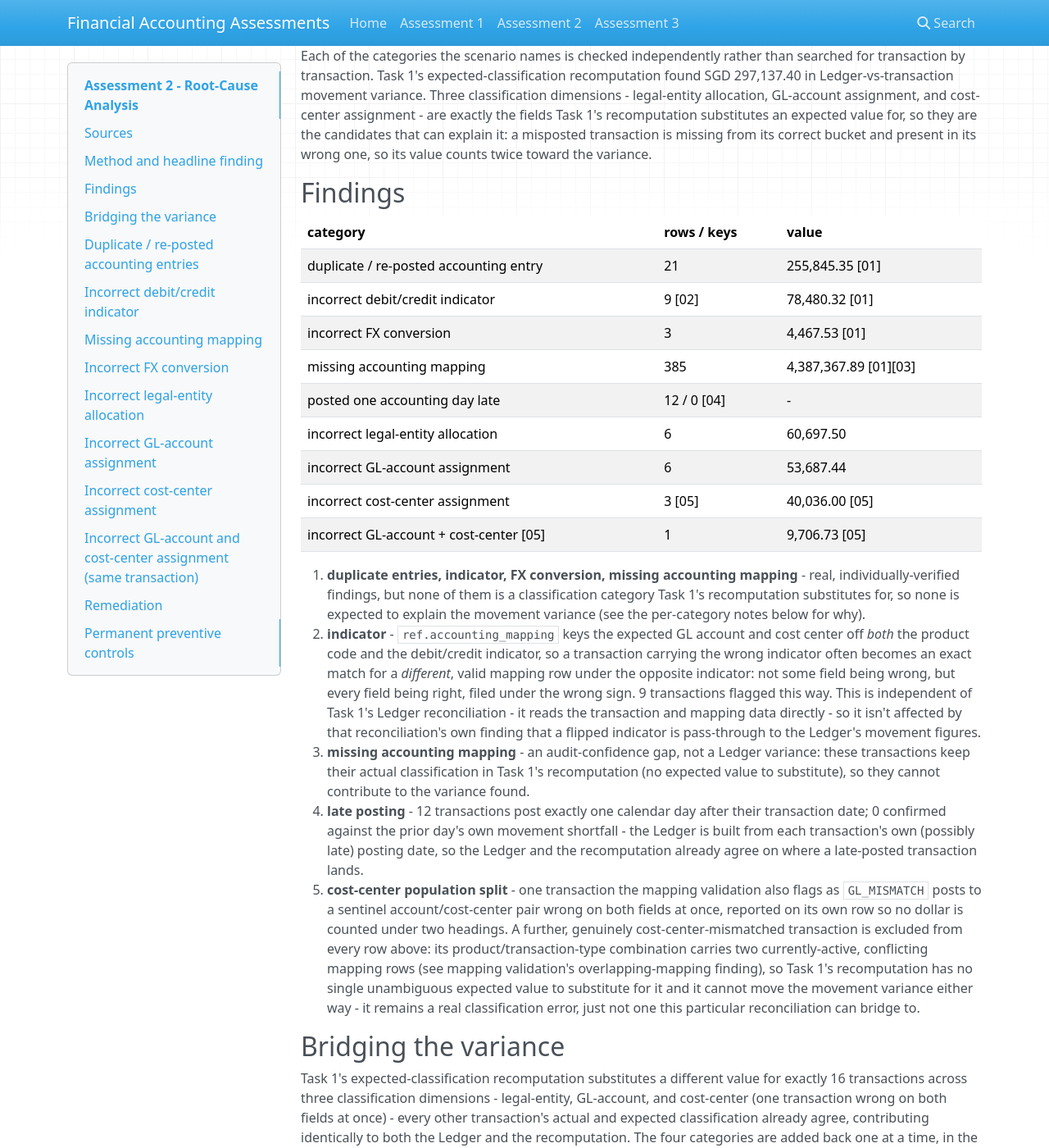
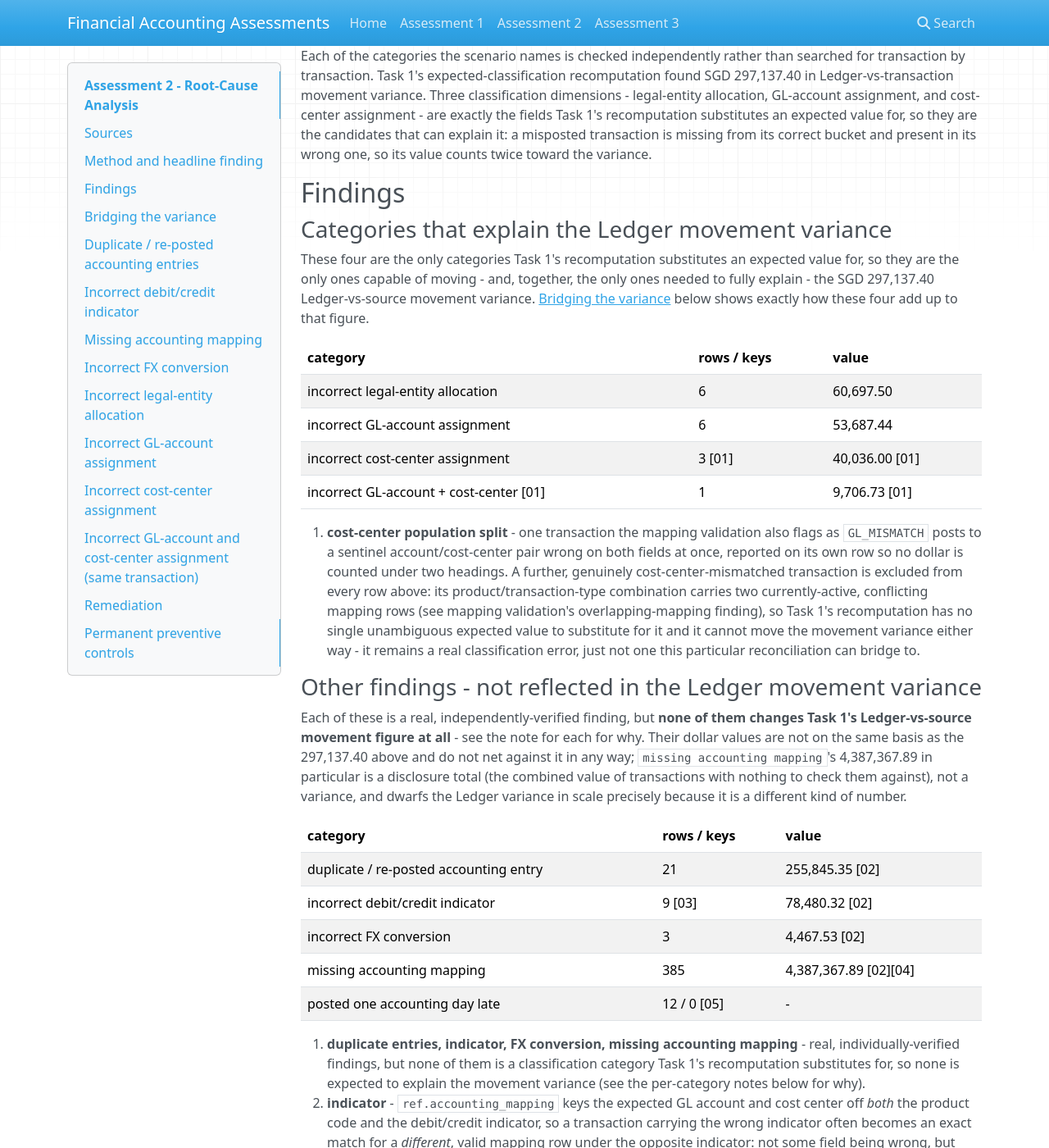
Before and after one commit to yayfalafels/de-financial-accounting-demo, an MkDocs documentation site: the page built from results/assessment-2/assessment-2-root-cause-analysis.md, in a window 1280 px wide and 1400 px high, scrolled down 355 px. Shown: the whole window at 82% size. Built offline with MkDocs 1.6.1, drawn with Linux system fonts in a browser that asks for light colours; nearby versions of some CDN libraries.

Commit message:
dev: [020] as02 root-cause Findings - split into two tables by basis
Split the Findings table in two: one table holding only the four
categories that explain the Ledger movement variance (which Bridging
the variance sums to 297,137.40), and a separate table for findings
that are real but never move that figure (duplicate entries, indicator,
FX, missing accounting mapping, late posting) - so the 4,387,367.89
missing-mapping disclosure total can no longer be read as part of the
same accounting as the 297,137.40 Ledger variance.

Co-Authored-By: Claude Sonnet 5 <noreply@anthropic.com>

```diff
--- a/results/assessment-2/assessment-2-root-cause-analysis.md
+++ b/results/assessment-2/assessment-2-root-cause-analysis.md
@@ -16,23 +16,35 @@ Each of the categories the scenario names is checked independently rather than s
 
 ## Findings
 
+### Categories that explain the Ledger movement variance
+
+These four are the only categories Task 1's recomputation substitutes an expected value for, so they are the only ones capable of moving - and, together, the only ones needed to fully explain - the SGD 297,137.40 Ledger-vs-source movement variance. [Bridging the variance](#bridging-the-variance) below shows exactly how these four add up to that figure.
+
 | category                              | rows / keys | value                  |
 | -------------------------------------- | ----------- | ------------------------ |
-| duplicate / re-posted accounting entry | 21          | 255,845.35 [01]           |
-| incorrect debit/credit indicator       | 9 [02]      | 78,480.32 [01]            |
-| incorrect FX conversion                | 3           | 4,467.53 [01]             |
-| missing accounting mapping             | 385         | 4,387,367.89 [01][03]     |
-| posted one accounting day late         | 12 / 0 [04] | -                         |
 | incorrect legal-entity allocation      | 6           | 60,697.50                 |
 | incorrect GL-account assignment        | 6           | 53,687.44                 |
-| incorrect cost-center assignment       | 3 [05]      | 40,036.00 [05]            |
-| incorrect GL-account + cost-center [05] | 1          | 9,706.73 [05]             |
+| incorrect cost-center assignment       | 3 [01]      | 40,036.00 [01]            |
+| incorrect GL-account + cost-center [01] | 1          | 9,706.73 [01]             |
 
-01. **duplicate entries, indicator, FX conversion, missing accounting mapping** - real, individually-verified findings, but none of them is a classification category Task 1's recomputation substitutes for, so none is expected to explain the movement variance (see the per-category notes below for why).
-02. **indicator** - `ref.accounting_mapping` keys the expected GL account and cost center off *both* the product code and the debit/credit indicator, so a transaction carrying the wrong indicator often becomes an exact match for a *different*, valid mapping row under the opposite indicator: not some field being wrong, but every field being right, filed under the wrong sign. 9 transactions flagged this way. This is independent of Task 1's Ledger reconciliation - it reads the transaction and mapping data directly - so it isn't affected by that reconciliation's own finding that a flipped indicator is pass-through to the Ledger's movement figures.
-03. **missing accounting mapping** - an audit-confidence gap, not a Ledger variance: these transactions keep their actual classification in Task 1's recomputation (no expected value to substitute), so they cannot contribute to the variance found.
-04. **late posting** - 12 transactions post exactly one calendar day after their transaction date; 0 confirmed against the prior day's own movement shortfall - the Ledger is built from each transaction's own (possibly late) posting date, so the Ledger and the recomputation already agree on where a late-posted transaction lands.
-05. **cost-center population split** - one transaction the mapping validation also flags as `GL_MISMATCH` posts to a sentinel account/cost-center pair wrong on both fields at once, reported on its own row so no dollar is counted under two headings. A further, genuinely cost-center-mismatched transaction is excluded from every row above: its product/transaction-type combination carries two currently-active, conflicting mapping rows (see mapping validation's overlapping-mapping finding), so Task 1's recomputation has no single unambiguous expected value to substitute for it and it cannot move the movement variance either way - it remains a real classification error, just not one this particular reconciliation can bridge to.
+01. **cost-center population split** - one transaction the mapping validation also flags as `GL_MISMATCH` posts to a sentinel account/cost-center pair wrong on both fields at once, reported on its own row so no dollar is counted under two headings. A further, genuinely cost-center-mismatched transaction is excluded from every row above: its product/transaction-type combination carries two currently-active, conflicting mapping rows (see mapping validation's overlapping-mapping finding), so Task 1's recomputation has no single unambiguous expected value to substitute for it and it cannot move the movement variance either way - it remains a real classification error, just not one this particular reconciliation can bridge to.
+
+### Other findings - not reflected in the Ledger movement variance
+
+Each of these is a real, independently-verified finding, but **none of them changes Task 1's Ledger-vs-source movement figure at all** - see the note for each for why. Their dollar values are not on the same basis as the 297,137.40 above and do not net against it in any way; `missing accounting mapping`'s 4,387,367.89 in particular is a disclosure total (the combined value of transactions with nothing to check them against), not a variance, and dwarfs the Ledger variance in scale precisely because it is a different kind of number.
+
+| category                              | rows / keys | value                  |
+| -------------------------------------- | ----------- | ------------------------ |
+| duplicate / re-posted accounting entry | 21          | 255,845.35 [02]           |
+| incorrect debit/credit indicator       | 9 [03]      | 78,480.32 [02]            |
+| incorrect FX conversion                | 3           | 4,467.53 [02]             |
+| missing accounting mapping             | 385         | 4,387,367.89 [02][04]     |
+| posted one accounting day late         | 12 / 0 [05] | -                         |
+
+02. **duplicate entries, indicator, FX conversion, missing accounting mapping** - real, individually-verified findings, but none of them is a classification category Task 1's recomputation substitutes for, so none is expected to explain the movement variance (see the per-category notes below for why).
+03. **indicator** - `ref.accounting_mapping` keys the expected GL account and cost center off *both* the product code and the debit/credit indicator, so a transaction carrying the wrong indicator often becomes an exact match for a *different*, valid mapping row under the opposite indicator: not some field being wrong, but every field being right, filed under the wrong sign. 9 transactions flagged this way. This is independent of Task 1's Ledger reconciliation - it reads the transaction and mapping data directly - so it isn't affected by that reconciliation's own finding that a flipped indicator is pass-through to the Ledger's movement figures.
+04. **missing accounting mapping** - an audit-confidence gap, not a Ledger variance: these transactions keep their actual classification in Task 1's recomputation (no expected value to substitute), so they cannot contribute to the variance found.
+05. **late posting** - 12 transactions post exactly one calendar day after their transaction date; 0 confirmed against the prior day's own movement shortfall - the Ledger is built from each transaction's own (possibly late) posting date, so the Ledger and the recomputation already agree on where a late-posted transaction lands.
 
 ## Bridging the variance
 
```
